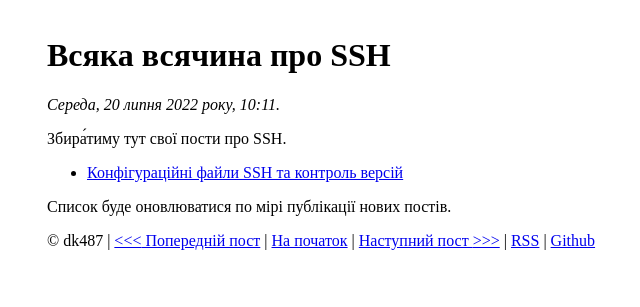
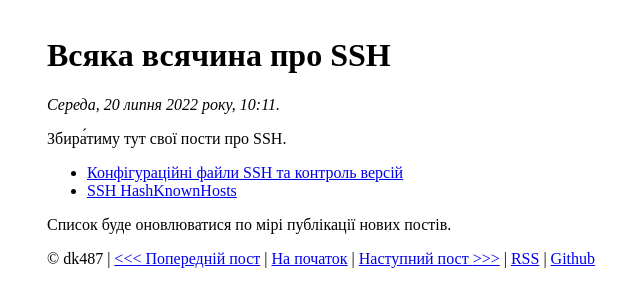
Before and after one commit to dk487/test.de.co.ua, a Jekyll site: the page built from _posts/2022/2022-07-20-ssh-tips-and-tricks.md, in a window 1280 px wide. Shown: the top 307 px of the page, without its empty margins (193-833 px from the left). Built offline with Jekyll 4.4.1, drawn with Linux system fonts in a browser that asks for light colours.

Commit message:
Update list

```diff
--- a/_posts/2022/2022-07-20-ssh-tips-and-tricks.md
+++ b/_posts/2022/2022-07-20-ssh-tips-and-tricks.md
@@ -6,5 +6,6 @@ date: 2022-07-20 13:11:08 +03:00
 Збира́тиму тут свої пости про SSH.
 
  - [Конфігураційні файли SSH та контроль версій](/2022/07/20/ssh-config-repo.html)
+ - [SSH HashKnownHosts](/2022/07/26/ssh-hashknownhosts.html)
 
 Список буде оновлюватися по мірі публікації нових постів.
```
